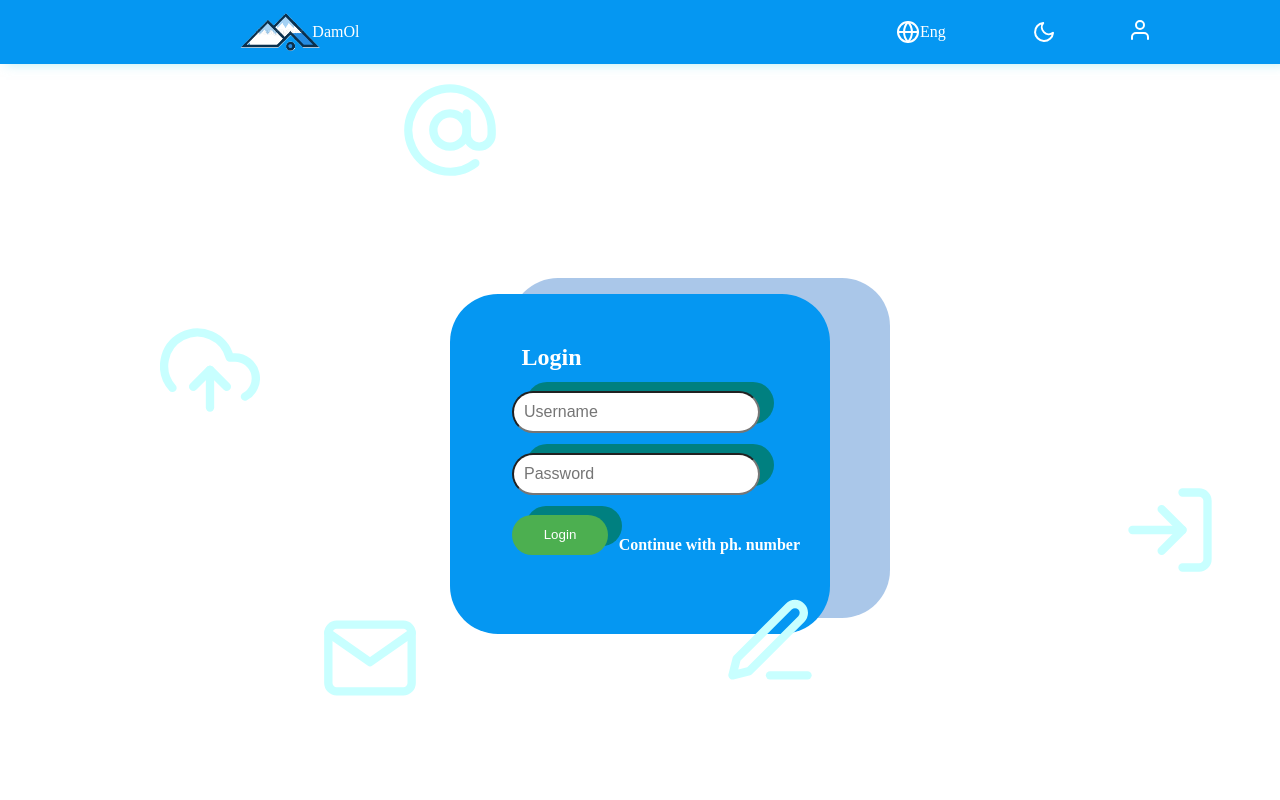
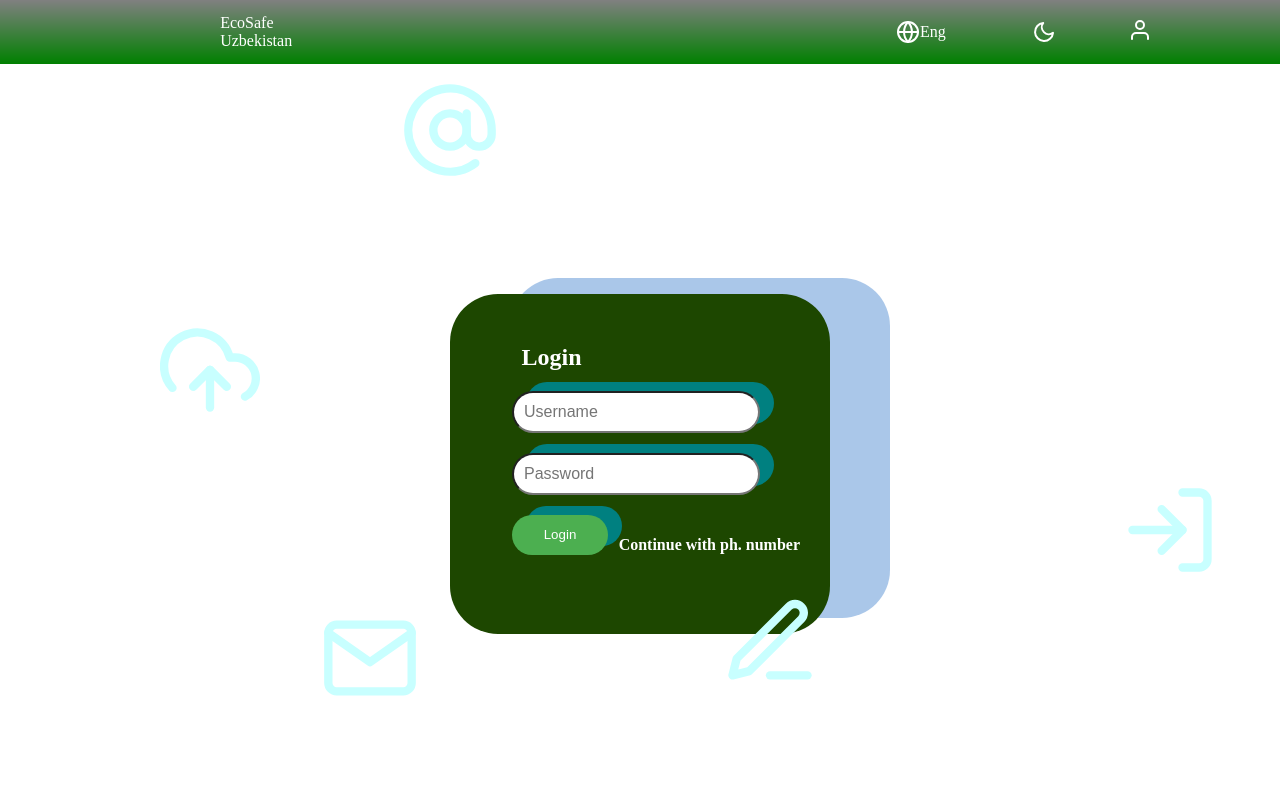
Before and after one commit to Ozodbek3/Hackaton, a React (Create React App) app: page /login in a window 1280 px wide. Shown: the top 800 px of the page. Built offline with nearby package versions, Linux system fonts and the light colour scheme.

Commit message:
image bor

```diff
--- a/src/components/Footer/Footer.jsx
+++ b/src/components/Footer/Footer.jsx
@@ -8,13 +8,16 @@ const FooterContainer = styled.div`
   align-items: center;
   height: 23rem;
   width: 100%;
-  z-index: 1000;
+  z-index: 10000;
   color: #ffffff;
-  background-color: ${({ theme }) => theme.footer};
+  background: rgb(5,158,4);
+  background: linear-gradient(180deg, rgba(5,158,4,0.8828781512605042) 0%, rgba(32,127,12,1) 37%, rgba(52,113,10,1) 100%);
 `;
 
 const Footer = ({ theme }) => {
-  return <FooterContainer></FooterContainer>;
+  return <FooterContainer>
+
+  </FooterContainer>;
 };
 
 export default Footer;
--- a/src/components/Layout/BaseLayout.jsx
+++ b/src/components/Layout/BaseLayout.jsx
@@ -1,24 +1,30 @@
 import Navbar from "../Navbar/Navbar";
 import Footer from "../Footer/Footer";
 import styled from "styled-components";
+import Ecorasm from "../../images/Ecorasm.png";
 
-const Container = styled("div")`
+const Container = styled.div`
   height: 100vh;
-  background-color: ${({ theme }) => theme.primary};
 `;
-
+const BackRasm = styled.img`
+  height: 100vh;
+  width: 100vw;
+`;
 const ChildrenComponent = styled("div")`
   width: 100%;
-  height: 100%;
+  height: 100vh;
   top: 8vh;
-  background-color: ${({ theme }) => theme.primary};
+  background-image: url(${Ecorasm});
+  background-size: cover;
 `;
 
 const BaseLayout = ({ children, theme, toggleTheme }) => {
   return (
     <Container>
       <Navbar theme={theme} toggleTheme={toggleTheme} />
-      <ChildrenComponent>{children}</ChildrenComponent>
+      <ChildrenComponent>
+        {children}
+      </ChildrenComponent>
       <Footer theme={theme} />
     </Container>
   );
--- a/src/components/Navbar/Navbar.jsx
+++ b/src/components/Navbar/Navbar.jsx
@@ -17,9 +17,8 @@ const NavContainer = styled.nav`
   height: 8vh;
   z-index: 100;
   color: ${({ theme }) => theme.color};
-  background-color: ${({ theme }) => theme.footer};
-  box-shadow: 6px 0px 11px 0px ${({ theme }) => theme.shadow};
-  -webkit-box-shadow: 6px 0px 11px 0px ${({ theme }) => theme.shadow};
+  background: rgb(5,158,4);
+  background: linear-gradient(grey, green)
 `;
 const Logo = styled("div")`
   display: flex;
@@ -89,12 +88,12 @@ const Nvabar = ({ theme, toggleTheme }) => {
   return (
     <NavContainer>
       <LogoDiv onClick={() => navigate(HOME_PAGE)}>
-        {theme === "light" ? (
+        {/* {theme === "light" ? (
           <LogoImg src={Logoimg} alt="" />
         ) : (
           <LogoImg src={DarkLogoimg} alt="" />
-        )}
-        <Logo>DamOl</Logo>
+        )} */}
+        <Logo>EcoSafe Uzbekistan</Logo>
       </LogoDiv>
       <SecondDivCont>
         <LanguagesCont>
--- a/src/constants/theme.js
+++ b/src/constants/theme.js
@@ -3,7 +3,7 @@ export const LightMode = {
     secondary: "rgb(240, 240, 240)",
     color: "white",
     shadow:" rgba(122, 223, 235, 0.5)",
-    footer:"#0597F2",
+    footer:"#1D4700",
     hover:" rgba(3, 180, 255)",
     input: "black",
     reverse: "white"
@@ -13,7 +13,7 @@ export const DarkMode = {
     primary: "#011826",
     secondary: "rgb(40, 40, 40)",
     color: "white",
-    footer:"rgb(45, 45, 45)",
+    footer:"",
     hover:"rgba(126, 126, 126, 0.17)",
     input: "white",
     reverse: "black"
--- a/src/containers/HomePage/containers/HomeContainer.jsx
+++ b/src/containers/HomePage/containers/HomeContainer.jsx
@@ -5,7 +5,6 @@ const Container = styled("div")`
   display: flex;
   flex-wrap: wrap;
   width: 100%;
-  height: 100vh;
   z-index: 100;
   background-color: ${({ theme }) => theme.secondary};
 `;
--- a/src/containers/LoginPage/components/LoginForm.jsx
+++ b/src/containers/LoginPage/components/LoginForm.jsx
@@ -18,6 +18,7 @@ const LoginFormContainer = styled.div`
   border-radius: 3rem;
   background-color: ${({ theme }) => theme.footer};
   box-shadow: 60px -16px rgba(149, 185, 228, 0.8);
+  z-index: 1000000;
 `;
 const Login = styled.div``;
 const LoginFormTitle = styled.h2`
--- a/src/containers/LoginPage/containers/LoginContainer.jsx
+++ b/src/containers/LoginPage/containers/LoginContainer.jsx
@@ -16,6 +16,7 @@ const Container = styled("div")`
   align-items: center;
   height: 100vh;
   background-color: ${({ theme }) => theme.primary};
+  z-index: 100000;
 `;
 const Logincontainer = styled("div")``;
 
```
Also changed, not shown: src/images/Ecorasm.png (added).
